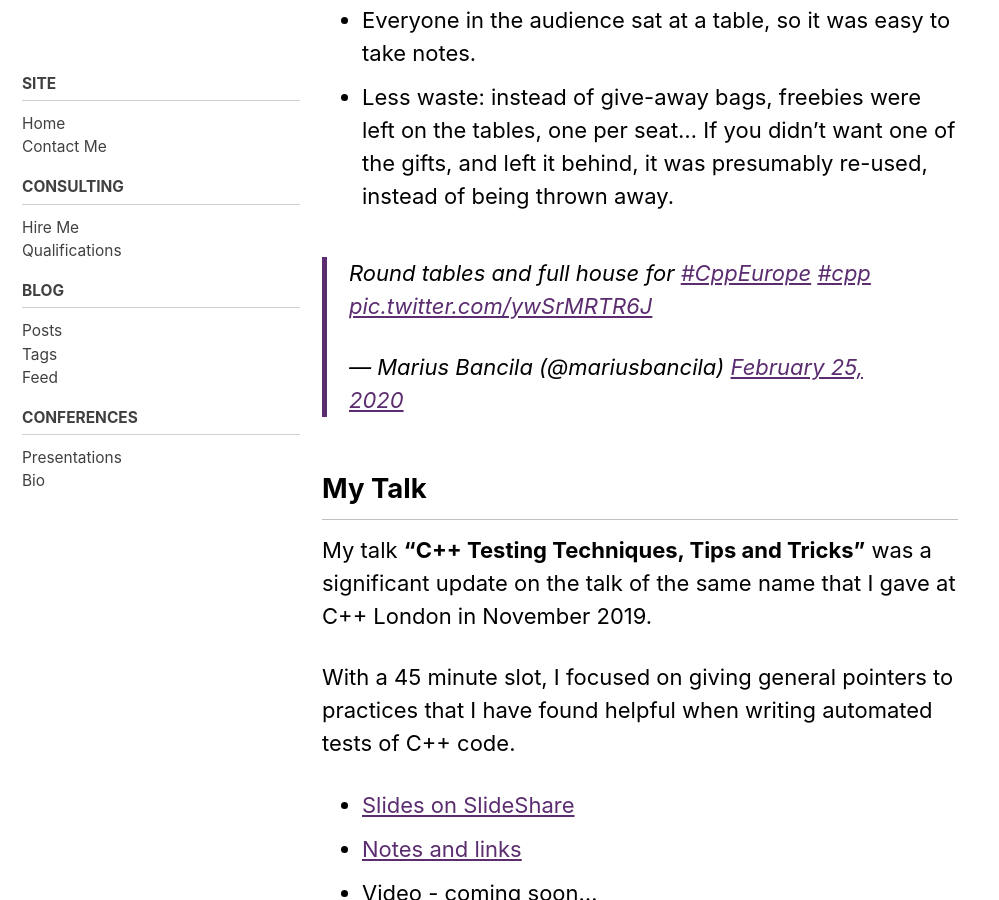
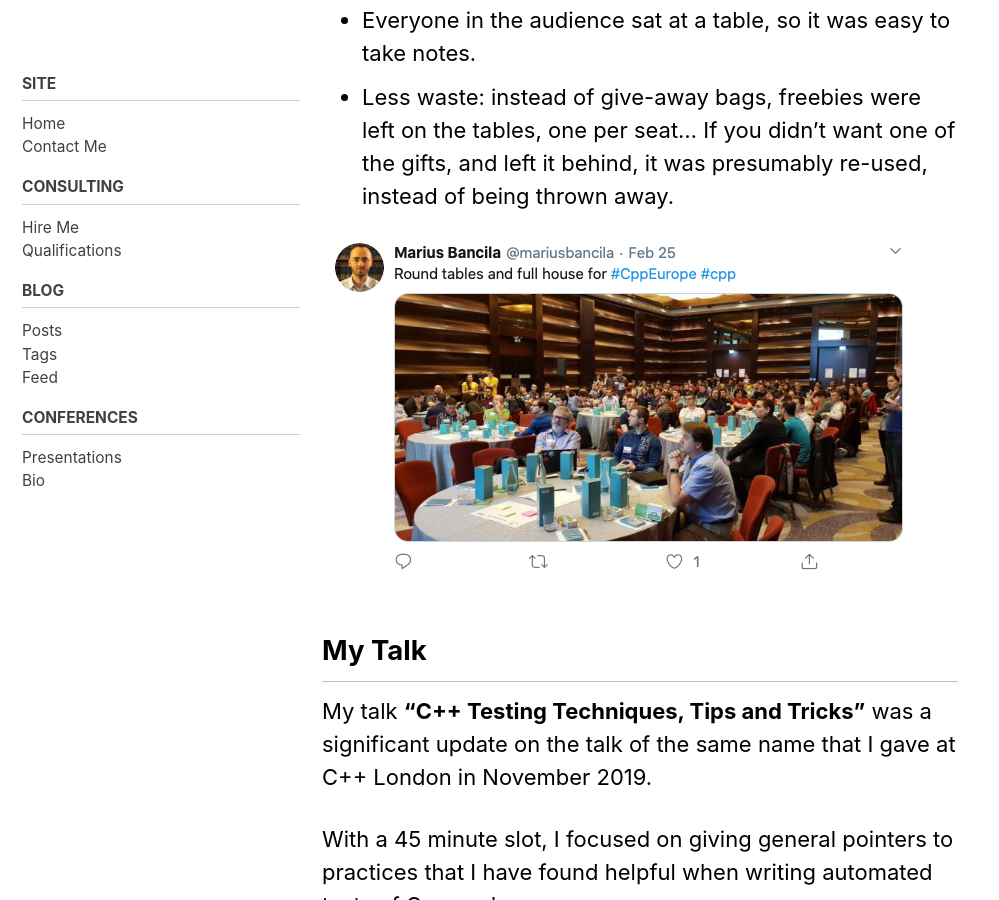
Before and after one commit to claremacrae/claremacrae.github.io, a Jekyll site: the page built from _posts/2020-03-01-cppeurope-2020.md, in a window 1280 px wide and 900 px high, scrolled down 883 px. Shown: the whole window, without its empty margins (0-999 px from the left). Built offline with Jekyll 4.4.1, drawn with Linux system fonts in a browser that asks for light colours; cached includes are drawn as plain includes; nearby versions of some CDN libraries; comment, search, counter and statistics services are not loaded; some of the changed text lies outside the part shown.

Commit message:
Use screenshots for CppEurope Tweet images. The initial file sizes are too large, so more work is needed.

```diff
--- a/_posts/2020-03-01-cppeurope-2020.md
+++ b/_posts/2020-03-01-cppeurope-2020.md
@@ -28,7 +28,7 @@ Things I particularly liked about this conference:
 * Everyone in the audience sat at a table, so it was easy to take notes.
 * Less waste: instead of give-away bags, freebies were left on the tables, one per seat... If you didn't want one of the gifts, and left it behind, it was presumably re-used, instead of being thrown away.
 
-<blockquote class="twitter-tweet"><p lang="en" dir="ltr">Round tables and full house for <a href="https://twitter.com/hashtag/CppEurope?src=hash&amp;ref_src=twsrc%5Etfw">#CppEurope</a> <a href="https://twitter.com/hashtag/cpp?src=hash&amp;ref_src=twsrc%5Etfw">#cpp</a> <a href="https://t.co/ywSrMRTR6J">pic.twitter.com/ywSrMRTR6J</a></p>&mdash; Marius Bancila (@mariusbancila) <a href="https://twitter.com/mariusbancila/status/1232208245919539200?ref_src=twsrc%5Etfw">February 25, 2020</a></blockquote> <script async src="https://platform.twitter.com/widgets.js" charset="utf-8"></script>
+[![Round tables and full house for #CppEurope #cpp](/images/cppeurope_2020/MariusBancilaTweetTables.png)](https://twitter.com/mariusbancila/status/1232208245919539200)
 
 ## My Talk
 
@@ -77,7 +77,7 @@ Videos with more information:
 
 Peter told some very interesting stories about working in different environments, with different levels of documentation - from "many feet of shelf space", to "absolutely none".
 
-<blockquote class="twitter-tweet"><p lang="en" dir="ltr"><a href="https://twitter.com/PeterHilton?ref_src=twsrc%5Etfw">@PeterHilton</a> on the three kinds of legacy code and technical documentation <a href="https://twitter.com/hashtag/CppEurope?src=hash&amp;ref_src=twsrc%5Etfw">#CppEurope</a> <a href="https://t.co/bAJ3LAAlXG">pic.twitter.com/bAJ3LAAlXG</a></p>&mdash; Marius Bancila (@mariusbancila) <a href="https://twitter.com/mariusbancila/status/1232273231735857152?ref_src=twsrc%5Etfw">February 25, 2020</a></blockquote> <script async src="https://platform.twitter.com/widgets.js" charset="utf-8"></script>
+[![@PeterHilton on the three kinds of legacy code and technical documentation #CppEurope](/images/cppeurope_2020/MariusBancilaTweetPeterHiltonTalk.png)](https://twitter.com/mariusbancila/status/1232273231735857152)
 
 The talk made clear recommendations for how to do all these, effectively:
 
```
Also changed, not shown: images/cppeurope_2020/MariusBancilaTweetPeterHiltonTalk.png (added), images/cppeurope_2020/MariusBancilaTweetTables.png (added).
